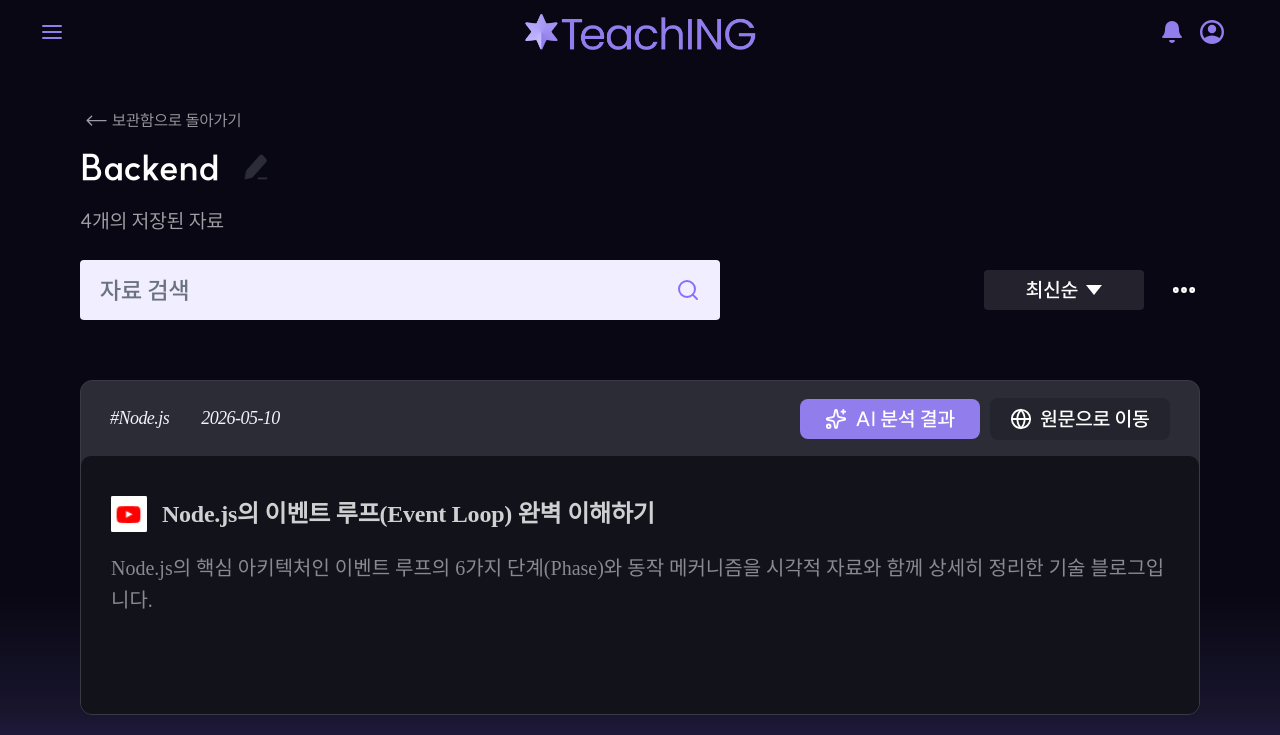
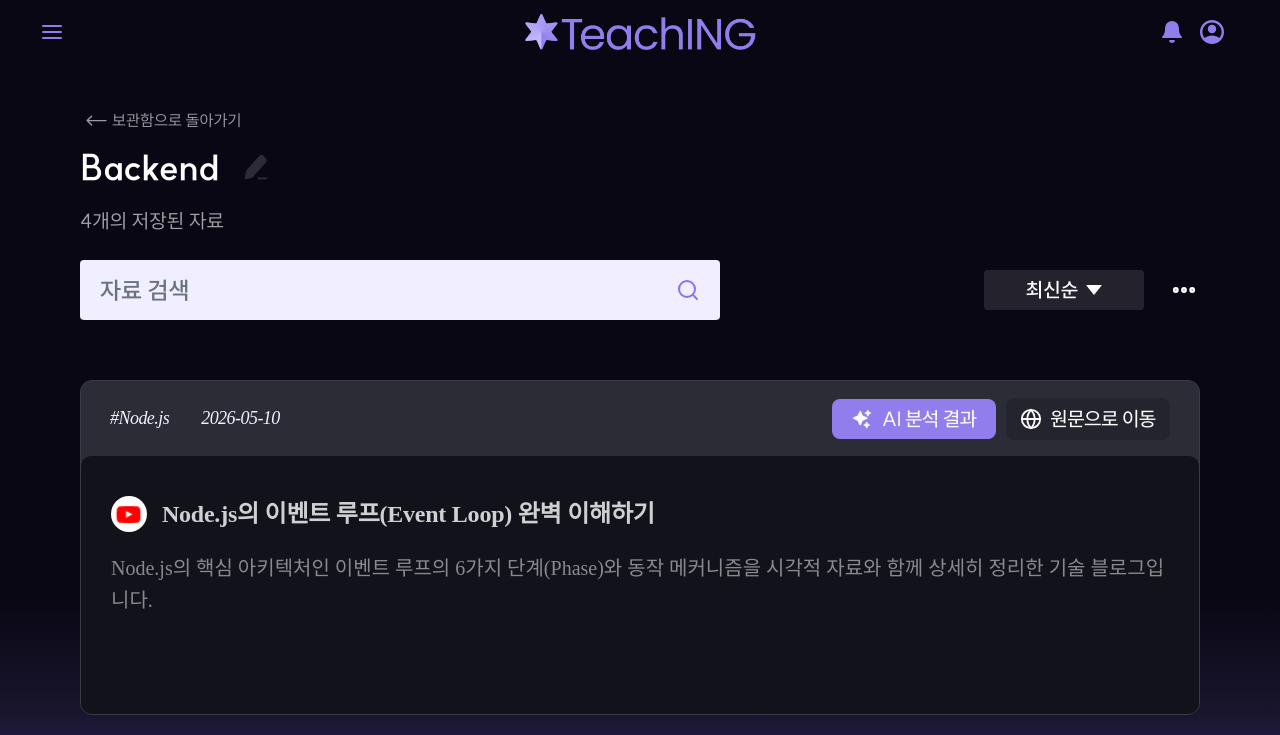
Before and after one commit to TeachING-Dev/Frontend, a React (Vite) app: page /archive/folder in a window 1280 px wide. Shown: the top 735 px of the page. Built offline with nearby package versions, Linux system fonts and the light colour scheme.

Commit message:
fix: ArchiveDataItem 병합 충돌 해결

```diff
--- a/src/components/archive/ArchiveDataItem.tsx
+++ b/src/components/archive/ArchiveDataItem.tsx
@@ -1,8 +1,4 @@
-import {
-  Check,
-  Globe,
-  Sparkles,
-} from "lucide-react";
+import { Globe } from "lucide-react";
 
 type ArchiveDataItemProps = {
   tag: string;
@@ -30,14 +26,11 @@
   onOpenOriginal,
 }: ArchiveDataItemProps) => {
   const handleItemClick = () => {
-    // 선택 모드일 때는 상세 페이지로 이동하지 않고
-    // 해당 자료의 선택 상태만 변경
     if (isMoveMode) {
       onSelect?.();
       return;
     }
 
-    // 일반 모드일 때는 상세 페이지 이동 이벤트 실행
     onClick?.();
   };
 
@@ -73,38 +66,17 @@
     <article
       role="button"
       tabIndex={0}
+      aria-pressed={
+        isMoveMode ? isSelected : undefined
+      }
       onClick={handleItemClick}
       onKeyDown={handleItemKeyDown}
-      className={`relative flex h-[335px] w-full flex-col overflow-hidden rounded-[12px] border bg-[#2B2C35] transition ${
-        isMoveMode
-          ? "cursor-pointer"
-          : "cursor-pointer"
-      } ${
+      className={`relative flex h-[335px] w-full cursor-pointer flex-col overflow-hidden rounded-[12px] border bg-[#2B2C35] transition ${
         isSelected
           ? "border-[#917DEC] shadow-[inset_0_0_20px_0_rgba(145,125,236,0.6)]"
           : "border-[#3A3946]"
       }`}
     >
-      {/* 선택 체크박스 */}
-      {isMoveMode && (
-        <div
-          className={`absolute right-4 top-4 z-10 flex h-[30px] w-[30px] items-center justify-center rounded-[5px] border transition ${
-            isSelected
-              ? "border-[#917DEC] bg-[#917DEC]"
-              : "border-[#777482] bg-[#24242E]"
-          }`}
-        >
-          {isSelected && (
-            <Check
-              size={22}
-              strokeWidth={3}
-              className="text-white"
-            />
-          )}
-        </div>
-      )}
-
-      {/* 상단 정보 및 버튼 */}
       <div className="flex h-[75px] shrink-0 items-center justify-between px-[29px]">
         <div className="flex items-center gap-8 font-['ABeeZee'] text-[18px] font-normal italic leading-[150%] tracking-[-0.54px] text-[#F5F2FF]">
           <span>#{tag}</span>
@@ -116,39 +88,44 @@
             <button
               type="button"
               onClick={handleAiAnalysis}
-              className="flex h-[40px] w-[180px] items-center justify-center gap-[8px] rounded-[8px] bg-[#917DEC] text-[20px] font-semibold text-white transition-colors hover:bg-[#7D66E8]"
+              className="flex h-[40px] w-[164px] items-center justify-center gap-[8px] rounded-[8px] bg-[#917DEC] transition-colors hover:bg-[#7D66E8]"
             >
-              <Sparkles
-                size={22}
-                className="shrink-0"
+              <img
+                src="/AI.png"
+                alt=""
+                aria-hidden="true"
+                className="h-[22px] w-[22px] shrink-0 object-contain"
               />
 
-              <span>AI 분석 결과</span>
+              <span className="font-['SUIT'] text-[20px] font-medium leading-[150%] tracking-[-0.6px] text-[#FAFAFA]">
+                AI 분석 결과
+              </span>
             </button>
 
             <button
               type="button"
               onClick={handleOpenOriginal}
-              className="flex h-[42px] w-[180px] items-center justify-center gap-[8px] rounded-[8px] bg-[#24242E] text-[20px] font-semibold text-white transition-colors hover:bg-[#343444]"
+              className="flex h-[42px] w-[164px] items-center justify-center gap-[8px] rounded-[8px] bg-[#24242E] transition-colors hover:bg-[#343444]"
             >
               <Globe
                 size={22}
-                className="shrink-0"
+                className="shrink-0 text-[#FAFAFA]"
               />
 
-              <span>원문으로 이동</span>
+              <span className="font-['SUIT'] text-[20px] font-medium leading-[150%] tracking-[-0.6px] text-[#FAFAFA]">
+                원문으로 이동
+              </span>
             </button>
           </div>
         )}
       </div>
 
-      {/* 저장된 데이터 내용 */}
       <div className="min-h-0 flex-1 rounded-t-[10px] bg-[#11121A] px-[30px] py-[40px]">
         <div className="mb-[20px] flex items-center gap-[15px]">
           <img
             src="/youtube-app-icon.png"
             alt="YouTube"
-            className="h-[36px] w-[36px] shrink-0 object-contain"
+            className="h-[36px] w-[36px] shrink-0 rounded-full object-contain"
           />
 
           <h2 className="truncate font-['SUIT_Variable'] text-[24px] font-bold leading-[150%] tracking-[-0.24px] text-[#D0D0D2]">
```
